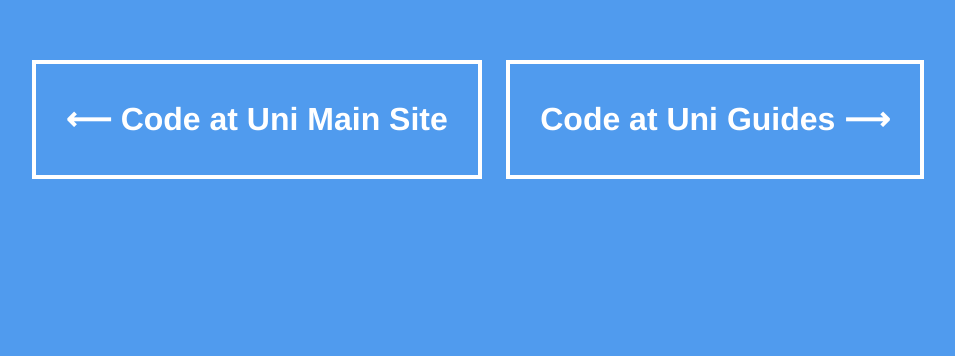
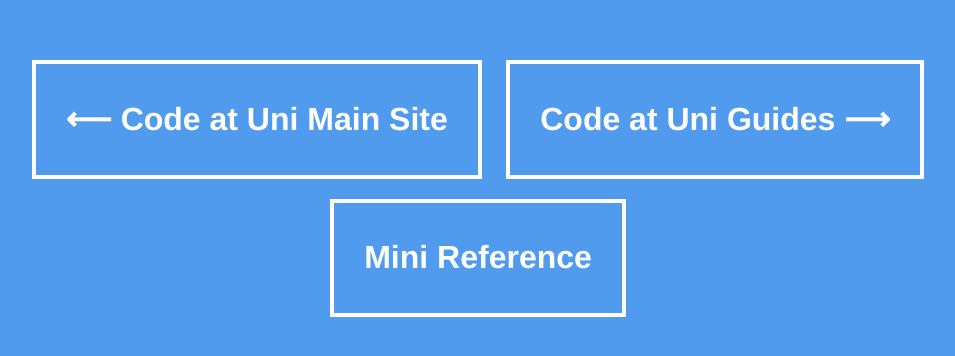
Before and after one commit to Code-At-Uni/code-at-uni.github.io, a plain HTML site: page index.html in a window 1280 px wide. Shown: the part 280-636 px from the top of the page, without its empty margins (172-1127 px from the left). Drawn offline with Linux system fonts and the light colour scheme.

Commit message:
Update index.html

```diff
--- a/index.html
+++ b/index.html
@@ -27,6 +27,14 @@
       Code at Uni Guides ⟶
     </h1>
         </a>
+
+        <br>
+         <a class="hvr-bounce-to-right" href="https://github.com/Code-At-Uni/reference/blob/master/README.md">
+            <h1 class="guides">
+      Mini Reference
+    </h1>
+        </a>
+
     </div>
 </body>
 
```
